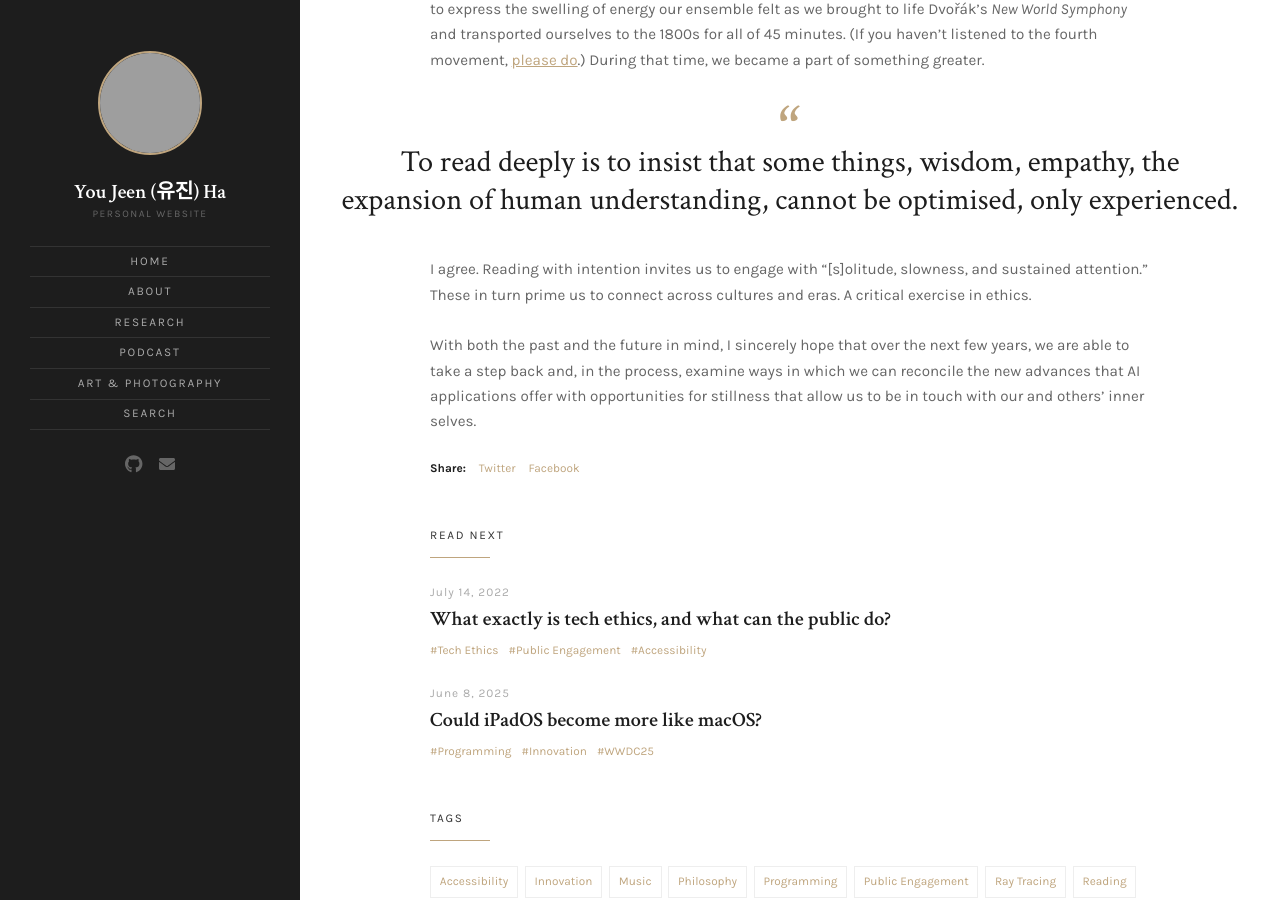
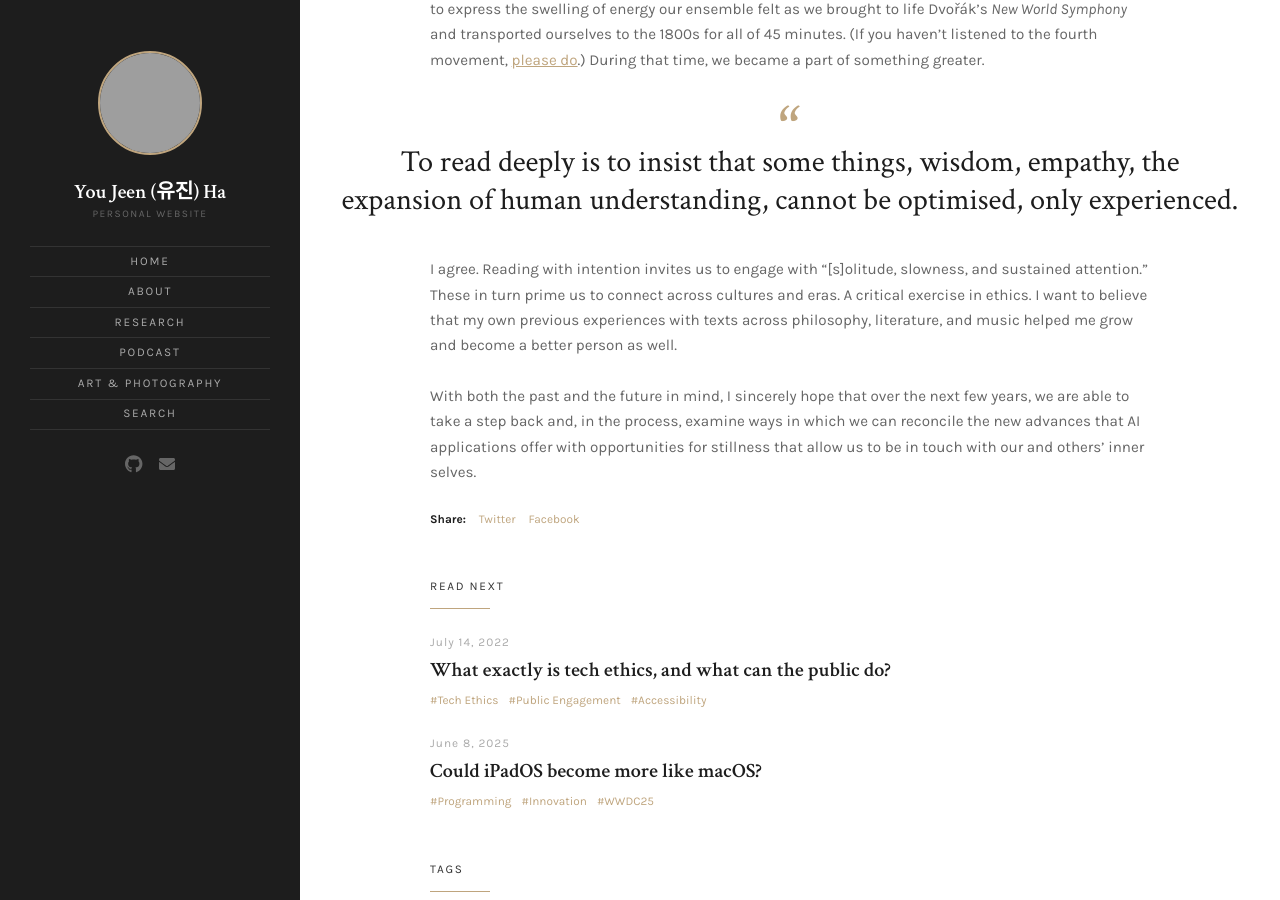
Before and after one commit to hyoujeen/hyoujeen.github.io, a Jekyll site: the page built from _posts/2025-05-31-deep-reading-in-the-age-of-algorithms.md, in a window 1280 px wide and 900 px high, scrolled down 1387 px, cut to the strip 0-900 px from the top of the window. Built offline with Jekyll 4.4.1, drawn with Linux system fonts in a browser that asks for light colours; grey boxes are pictures that could not be loaded.

Commit message:
Update 2025-05-31-deep-reading-in-the-age-of-algorithms.md

```diff
--- a/_posts/2025-05-31-deep-reading-in-the-age-of-algorithms.md
+++ b/_posts/2025-05-31-deep-reading-in-the-age-of-algorithms.md
@@ -23,5 +23,6 @@ If I remember correctly, my high school music teacher said something similar as
 > To read deeply is to insist that some things, wisdom, empathy, the expansion of human understanding, cannot be optimised, only experienced.
 
 I agree. Reading with intention invites us to engage with "[s]olitude, slowness, and sustained attention." These in turn prime us to connect across cultures and eras. A critical exercise in ethics.
+I want to believe that my own previous experiences with texts across philosophy, literature, and music helped me grow and become a better person as well.
 
 With both the past and the future in mind, I sincerely hope that over the next few years, we are able to take a step back and, in the process, examine ways in which we can reconcile the new advances that AI applications offer with opportunities for stillness that allow us to be in touch with our and others' inner selves.
```
